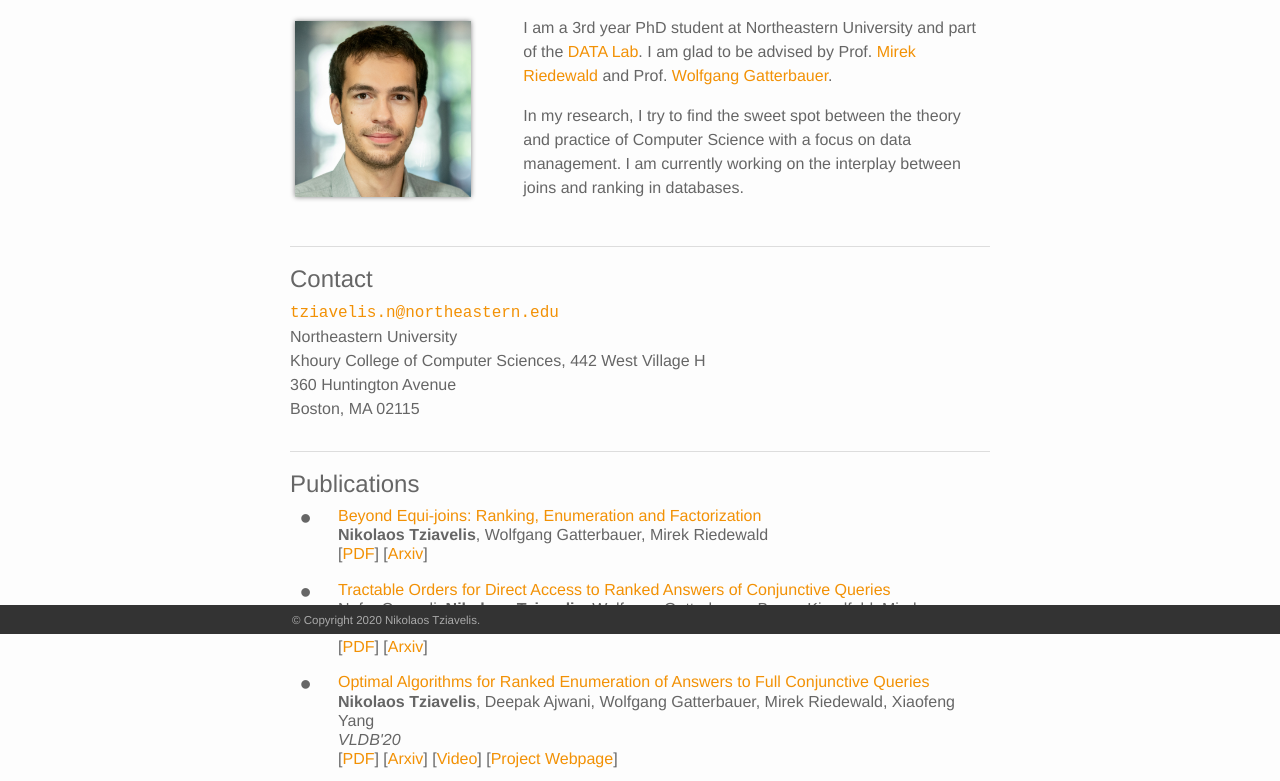
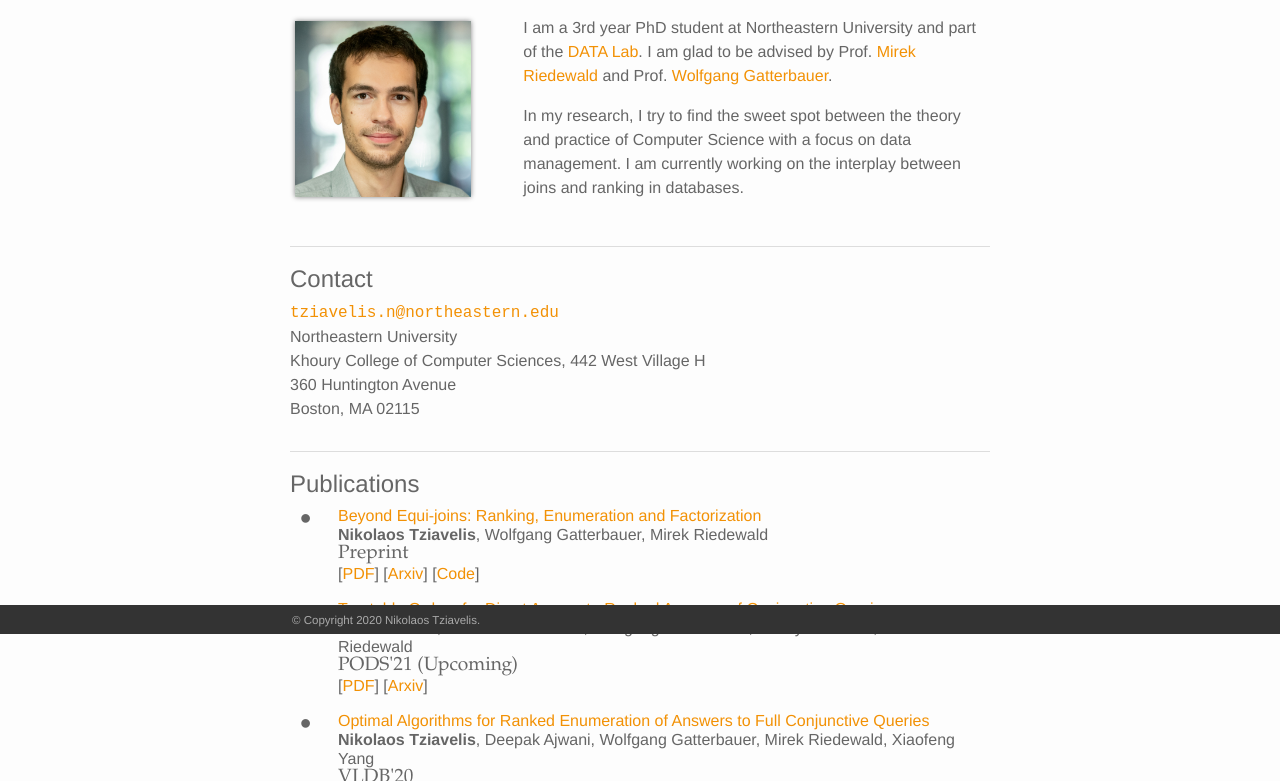
Before and after one commit to ntzia/ntzia.github.io, a plain HTML site: page index.html in a window 1280 px wide. Shown: the part 166-947 px from the top of the page. Drawn offline with Linux system fonts and the light colour scheme.

Commit message:
PODS paper+code

```diff
--- a/css/main.css
+++ b/css/main.css
@@ -138,7 +138,12 @@ article a, .news a {
 }
 
 .paper .venue {
-  font-style: italic;
+  font-family: Garamond, Serif;
+  font-size: 1.2em;
+}
+
+.paper .authors {
+
 }
 
 
--- a/index.html
+++ b/index.html
@@ -133,11 +133,16 @@
           <div class="authors">
             <strong>Nikolaos Tziavelis</strong>, Wolfgang Gatterbauer, Mirek Riedewald
           </div>
+          <div class="venue">
+            Preprint
+          </div>
 
           <span class="links">
             [<a href="download/Beyond_Equijoins.pdf" target="_blank">PDF</a>]
 
             [<a href="https://arxiv.org/abs/2101.12158" target="_blank">Arxiv</a>]
+
+            [<a href="https://github.com/northeastern-datalab/anyk-code/" target="_blank">Code</a>]
           </span>
         </div>
       </div>
@@ -152,6 +157,9 @@
           </div>
           <div class="authors">
             Nofar Carmeli, <strong>Nikolaos Tziavelis</strong>, Wolfgang Gatterbauer, Benny Kimelfeld, Mirek Riedewald
+          </div>
+          <div class="venue">
+            PODS'21 (Upcoming)
           </div>
 
           <span class="links">
@@ -186,6 +194,8 @@
 			[<a href="https://www.youtube.com/watch?v=nw4XiaOnavE&list=PL_72ERGKF6DR7kvGNwwjWlbpScKtGjt9R">Video</a>]
 
             [<a href="https://northeastern-datalab.github.io/anyk/" target="_blank">Project Webpage</a>]
+
+            [<a href="https://github.com/northeastern-datalab/anyk-code/" target="_blank">Code</a>]
 
           </span>
 
```
